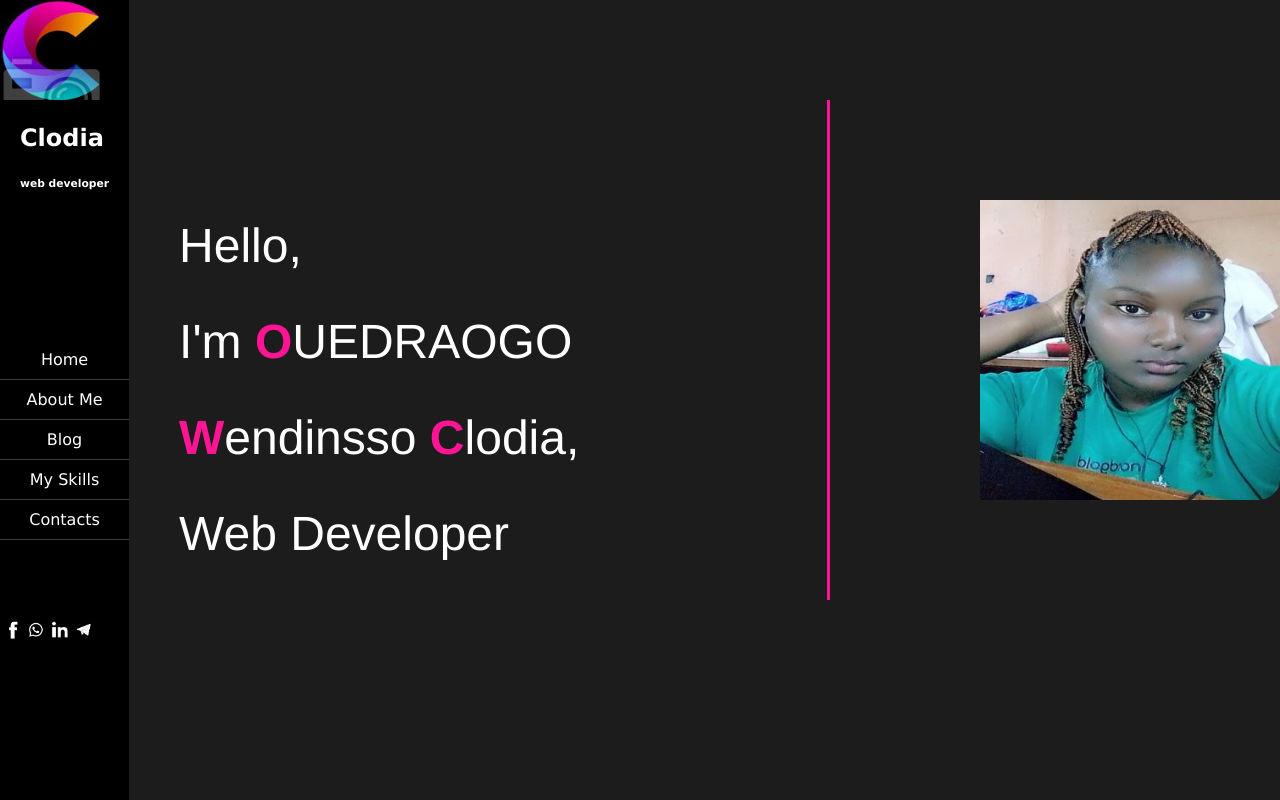
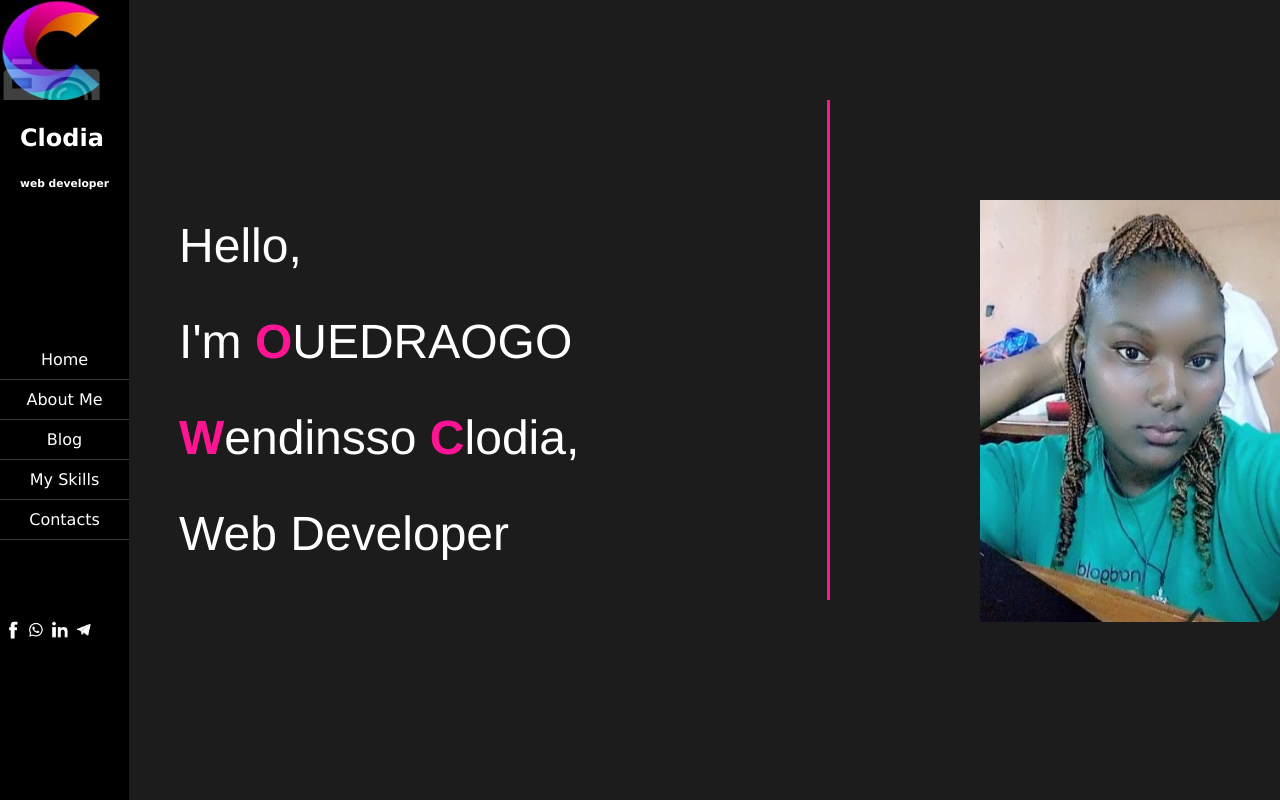
Before and after one commit to ouedraogoclodia/portfolio, an Angular app in the folder portfolio-clodia/: page / in a window 1280 px wide. Built offline with nearby package versions, Linux system fonts and the light colour scheme.

Commit message:
Good height of my image

```diff
--- a/portfolio-clodia/src/app/index/index.component.html
+++ b/portfolio-clodia/src/app/index/index.component.html
@@ -6,7 +6,7 @@
     </div>
     <div class="bar"></div>
     <div class="content1">
-        <img src="./assets/images/clodia.jpg" alt="my image" width="300px" height="300px">
+        <img src="./assets/images/clodia.jpg" alt="my image" width="300px" >
     </div>
 
 </div>
```
